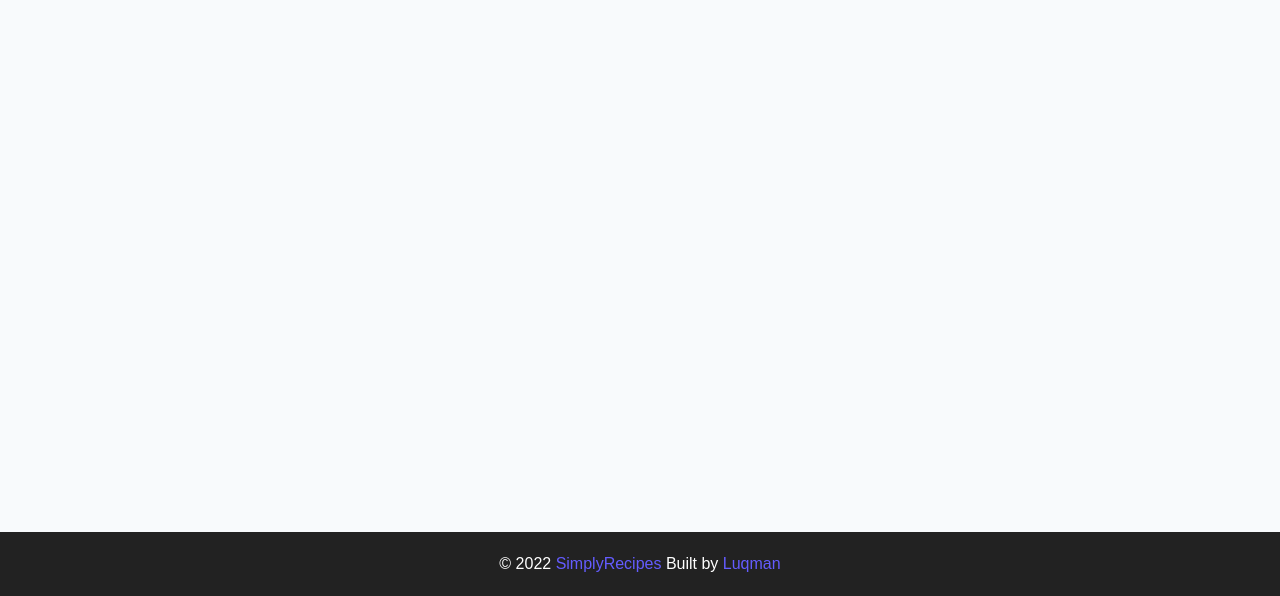
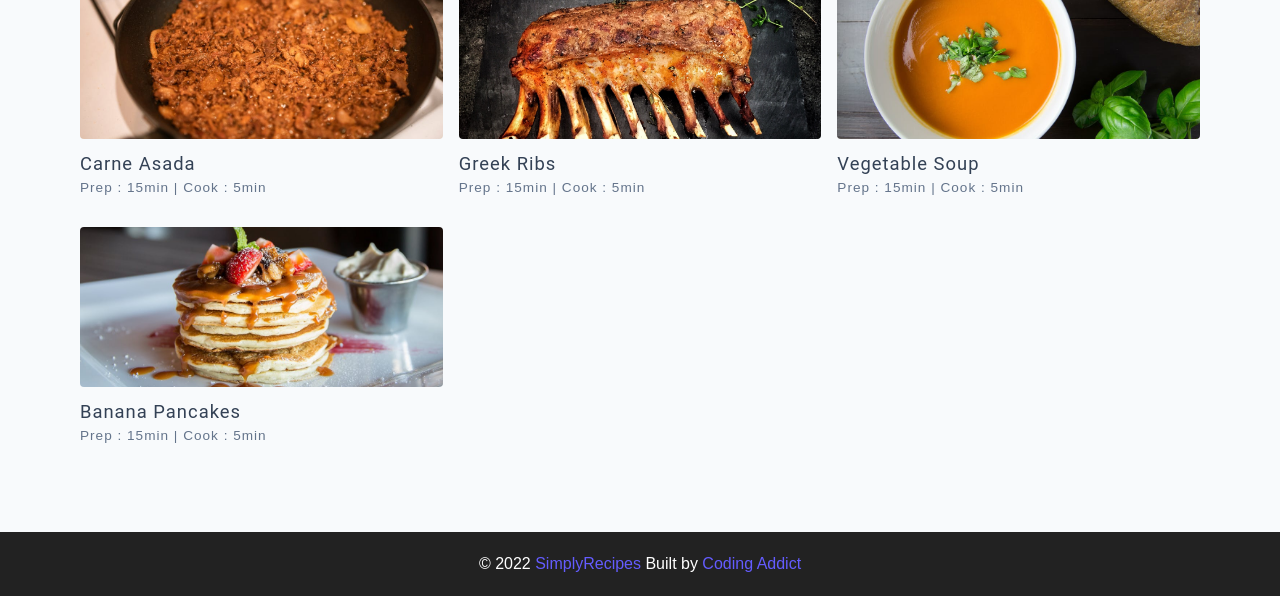
Before and after one commit to luqxcz/simply-recipes, a plain HTML site: page tag-template.html in a window 1280 px wide. Shown: the part 204-800 px from the top of the page. Drawn offline with Linux system fonts and the light colour scheme.

Commit message:
tag-template page completed

```diff
--- a/tag-template.html
+++ b/tag-template.html
@@ -4,7 +4,7 @@
     <meta charset="UTF-8" />
     <meta http-equiv="X-UA-Compatible" content="IE=edge" />
     <meta name="viewport" content="width=device-width, initial-scale=1.0" />
-    <title>Tag Template</title>
+    <title>Recipe Template || Final</title>
     <!-- favicon -->
     <link rel="shortcut icon" href="./assets/favicon.ico" type="image/x-icon" />
     <!-- normalize -->
@@ -18,7 +18,7 @@
     <link rel="stylesheet" href="./css/main.css" />
   </head>
   <body>
-   <!-- nav -->
+    <!-- nav  -->
     <nav class="navbar">
       <div class="nav-center">
         <div class="nav-header">
@@ -42,17 +42,66 @@
       </div>
     </nav>
     <!-- end of nav -->
-    <!-- main -->
     <main class="page">
-      <h1>Tag Template Page</h1>
+      <div class="featured-recipes">
+        <h4>Beef</h4>
+          <!-- recipes list -->
+        <div class="recipes-list">
+          <!-- single recipe -->
+          <a href="single-recipe.html" class="recipe">
+            <img
+              src="./assets/recipes/recipe-1.jpeg"
+              class="img recipe-img"
+              alt=""
+            />
+            <h5>Carne Asada</h5>
+            <p>Prep : 15min | Cook : 5min</p>
+          </a>
+          <!-- end of single recipe -->
+          <!-- single recipe -->
+          <a href="single-recipe.html" class="recipe">
+            <img
+              src="./assets/recipes/recipe-2.jpeg"
+              class="img recipe-img"
+              alt=""
+            />
+            <h5>Greek Ribs</h5>
+            <p>Prep : 15min | Cook : 5min</p>
+          </a>
+          <!-- end of single recipe -->
+          <!-- single recipe -->
+          <a href="single-recipe.html" class="recipe">
+            <img
+              src="./assets/recipes/recipe-3.jpeg"
+              class="img recipe-img"
+              alt=""
+            />
+            <h5>Vegetable Soup</h5>
+            <p>Prep : 15min | Cook : 5min</p>
+          </a>
+          <!-- end of single recipe -->
+          <!-- single recipe -->
+          <a href="single-recipe.html" class="recipe">
+            <img
+              src="./assets/recipes/recipe-4.jpeg"
+              class="img recipe-img"
+              alt=""
+            />
+            <h5>Banana Pancakes</h5>
+            <p>Prep : 15min | Cook : 5min</p>
+          </a>
+          <!-- end of single recipe -->
+        </div>
+        <!-- end of recipe list -->
+      </div>
+
     </main>
-    <!-- end of main -->
     <!-- footer -->
     <footer class="page-footer">
       <p>
         &copy; <span id="date"></span>
-        <span class="footer-logo">SimplyRecipes</span>
-        Built by <a href="https://www.luqmandev.com/">Luqman</a>
+        <span class="footer-logo">SimplyRecipes</span> Built by
+        <a href="https://www.johnsmilga.com/">Coding Addict</a>
       </p>
     </footer>
     <script src="./js/app.js"></script>
```
Lines whose indentation alone changed are shown as unchanged.
